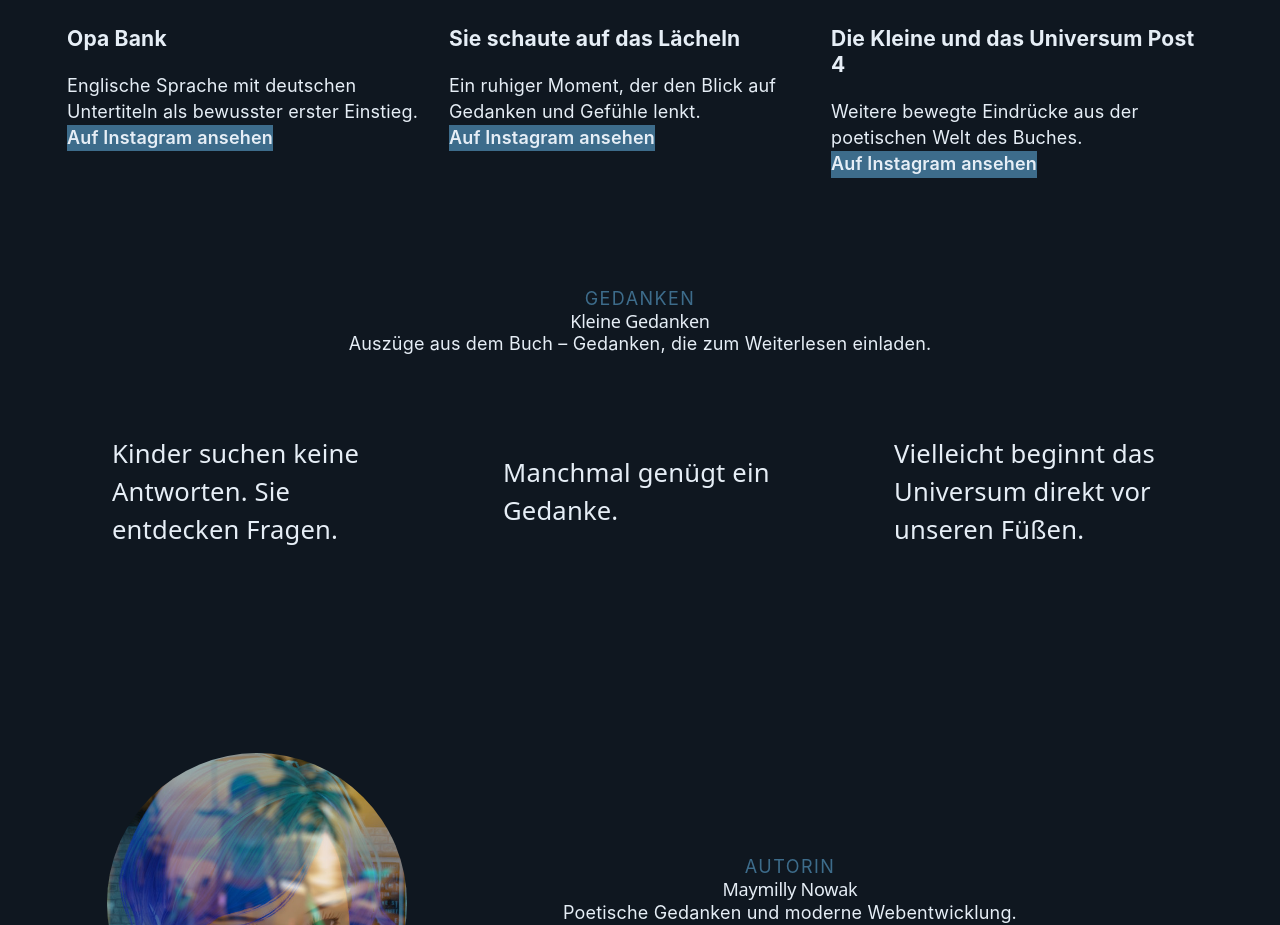
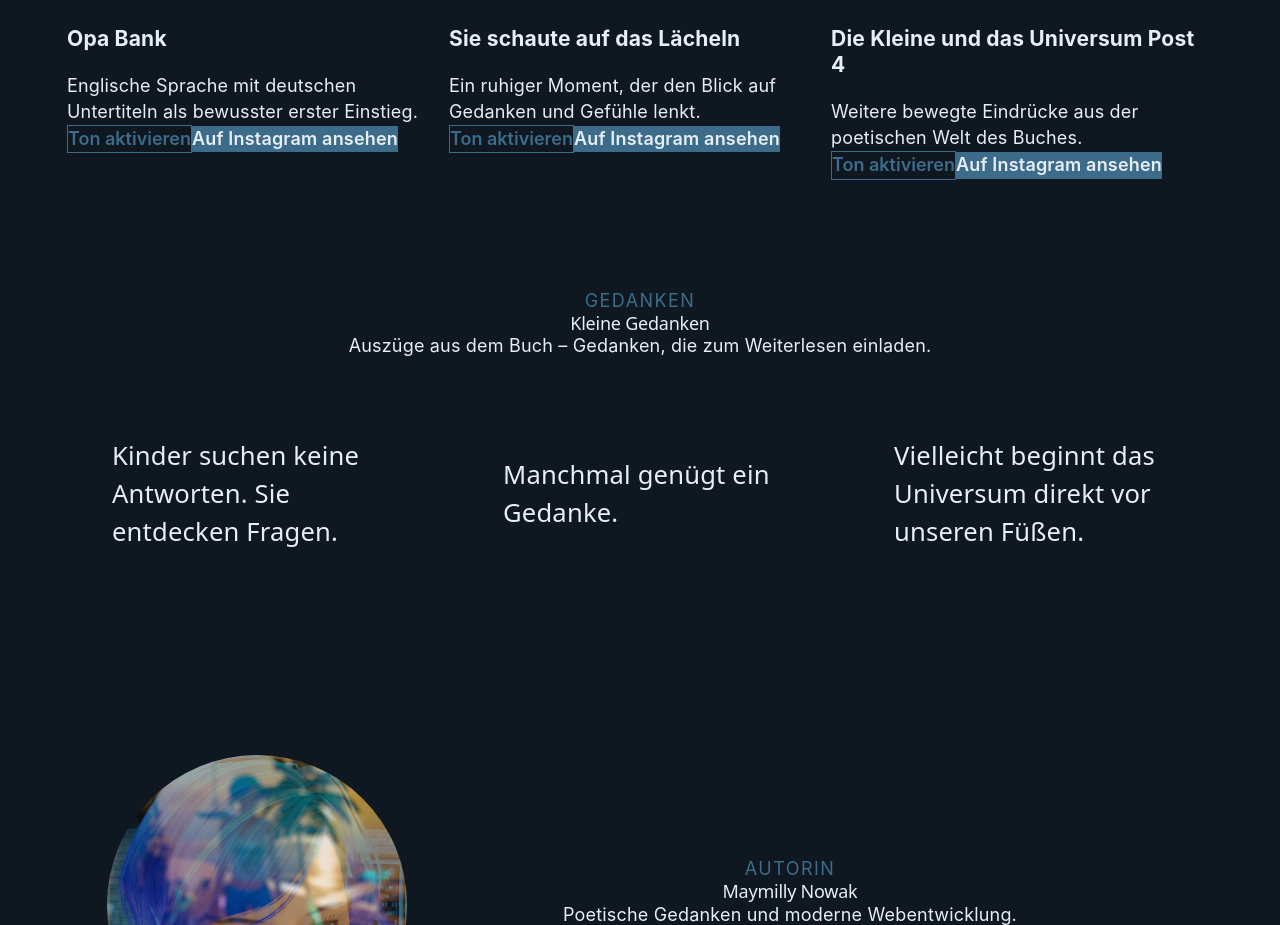
Before and after one commit to maynowak/digital-book-experience, a React (Vite) app: page / in a window 1280 px wide. Shown: the part 2720-3645 px from the top of the page. Built offline with nearby package versions, Linux system fonts and the light colour scheme; grey boxes are pictures that could not be loaded.

Commit message:
feat(reels): start viewport playback and target first reel

```diff
--- a/src/components/sections/ReadingPreview/ReadingPreviewSection.tsx
+++ b/src/components/sections/ReadingPreview/ReadingPreviewSection.tsx
@@ -65,7 +65,11 @@ export default function ReadingPreviewSection() {
                 <br />
                 Doch manche Gedanken beginnen erst, wenn sie sich bewegen.
               </p>
-              <a className={styles.afterwordLink} href="#reels" aria-label="Weich zum Reels-Bereich scrollen">
+              <a
+                className={styles.afterwordLink}
+                href="#reel-opa-bank"
+                aria-label="Weich zum ersten Reel scrollen"
+              >
                 Gedanken als Video erleben
               </a>
             </aside>
--- a/src/components/sections/Reels/ReelsSection.module.css
+++ b/src/components/sections/Reels/ReelsSection.module.css
@@ -22,6 +22,25 @@
 .body p {
   margin-top: var(--space-2);
 }
+.audioToggle {
+  display: inline-flex;
+  align-items: center;
+  justify-content: center;
+  margin-top: var(--space-4);
+  padding: var(--space-2) var(--space-3);
+  border: 1px solid var(--color-primary);
+  border-radius: var(--radius-input);
+  background: transparent;
+  color: var(--color-primary);
+  font: inherit;
+  font-weight: 600;
+  cursor: pointer;
+}
+
+.audioToggle:focus-visible {
+  box-shadow: var(--focus-ring);
+}
+
 .link {
   display: inline-flex;
   align-items: center;
--- a/src/components/sections/Reels/ReelsSection.tsx
+++ b/src/components/sections/Reels/ReelsSection.tsx
@@ -1,3 +1,5 @@
+import { useCallback, useEffect, useRef, useState } from 'react'
+
 import Container from '../../layout/Container/Container'
 import SectionHeading from '../../ui/SectionHeading/SectionHeading'
 import Card from '../../ui/Card/Card'
@@ -8,18 +10,21 @@ import styles from './ReelsSection.module.css'
 
 const reels = [
   {
+    id: 'reel-opa-bank',
     title: 'Opa Bank',
     description: 'Englische Sprache mit deutschen Untertiteln als bewusster erster Einstieg.',
     href: 'https://www.instagram.com/maymillynowak/',
     src: opaBankVideo,
   },
   {
+    id: 'reel-smile',
     title: 'Sie schaute auf das Lächeln',
     description: 'Ein ruhiger Moment, der den Blick auf Gedanken und Gefühle lenkt.',
     href: 'https://www.instagram.com/maymillynowak/',
     src: smileVideo,
   },
   {
+    id: 'reel-post-4',
     title: 'Die Kleine und das Universum Post 4',
     description: 'Weitere bewegte Eindrücke aus der poetischen Welt des Buches.',
     href: 'https://www.instagram.com/maymillynowak/',
@@ -28,6 +33,99 @@ const reels = [
 ]
 
 export default function ReelsSection() {
+  const videoRefs = useRef<Array<HTMLVideoElement | null>>([])
+  const activeIndexRef = useRef<number | null>(null)
+  const visibilityRef = useRef(new Map<number, number>())
+  const [audioEnabled, setAudioEnabled] = useState(false)
+
+  const syncPlayback = useCallback(
+    async (nextIndex: number | null) => {
+      videoRefs.current.forEach((video, index) => {
+        if (!video) {
+          return
+        }
+
+        const isActive = index === nextIndex
+
+        if (!isActive) {
+          video.pause()
+          video.currentTime = video.currentTime
+          video.muted = true
+          return
+        }
+
+        video.muted = !audioEnabled
+        const playAttempt = video.play()
+
+        if (playAttempt) {
+          playAttempt.catch(() => {
+            video.muted = true
+          })
+        }
+      })
+
+      activeIndexRef.current = nextIndex
+    },
+    [audioEnabled],
+  )
+
+  useEffect(() => {
+    const observer = new IntersectionObserver(
+      (entries) => {
+        entries.forEach((entry) => {
+          const index = Number((entry.target as HTMLElement).dataset.index)
+
+          if (entry.isIntersecting) {
+            visibilityRef.current.set(index, entry.intersectionRatio)
+          } else {
+            visibilityRef.current.delete(index)
+          }
+        })
+
+        const nextIndex = [...visibilityRef.current.entries()]
+          .sort((left, right) => {
+            if (right[1] === left[1]) {
+              return left[0] - right[0]
+            }
+
+            return right[1] - left[1]
+          })
+          .at(0)?.[0] ?? null
+
+        if (nextIndex !== activeIndexRef.current) {
+          void syncPlayback(nextIndex)
+        }
+      },
+      {
+        threshold: [0.35, 0.55, 0.75],
+        rootMargin: '-12% 0px -12% 0px',
+      },
+    )
+
+    videoRefs.current.forEach((video, index) => {
+      if (!video) {
+        return
+      }
+
+      video.dataset.index = String(index)
+      observer.observe(video)
+    })
+
+    return () => {
+      observer.disconnect()
+    }
+  }, [syncPlayback])
+
+  useEffect(() => {
+    if (activeIndexRef.current !== null) {
+      void syncPlayback(activeIndexRef.current)
+    }
+  }, [audioEnabled, syncPlayback])
+
+  const setVideoRef = useCallback((index: number, element: HTMLVideoElement | null) => {
+    videoRefs.current[index] = element
+  }, [])
+
   return (
     <section id="reels" className={styles.section}>
       <Container>
@@ -37,15 +135,15 @@ export default function ReelsSection() {
           description="Kurze Reels."
         />
         <div className={styles.grid}>
-          {reels.map((reel) => (
-            <Card key={reel.title}>
+          {reels.map((reel, index) => (
+            <Card key={reel.title} id={reel.id}>
               <figure className={styles.cover}>
                 <video
+                  ref={(element) => setVideoRef(index, element)}
                   className={styles.media}
                   src={reel.src}
                   muted
                   loop
-                  autoPlay
                   playsInline
                   preload="metadata"
                   aria-hidden="true"
@@ -55,6 +153,14 @@ export default function ReelsSection() {
               <div className={styles.body}>
                 <h3>{reel.title}</h3>
                 <p>{reel.description}</p>
+                <button
+                  type="button"
+                  className={styles.audioToggle}
+                  onClick={() => setAudioEnabled((current) => !current)}
+                  aria-pressed={audioEnabled}
+                >
+                  {audioEnabled ? 'Ton ausschalten' : 'Ton aktivieren'}
+                </button>
                 <a className={styles.link} href={reel.href} target="_blank" rel="noreferrer">
                   Auf Instagram ansehen
                 </a>
```
